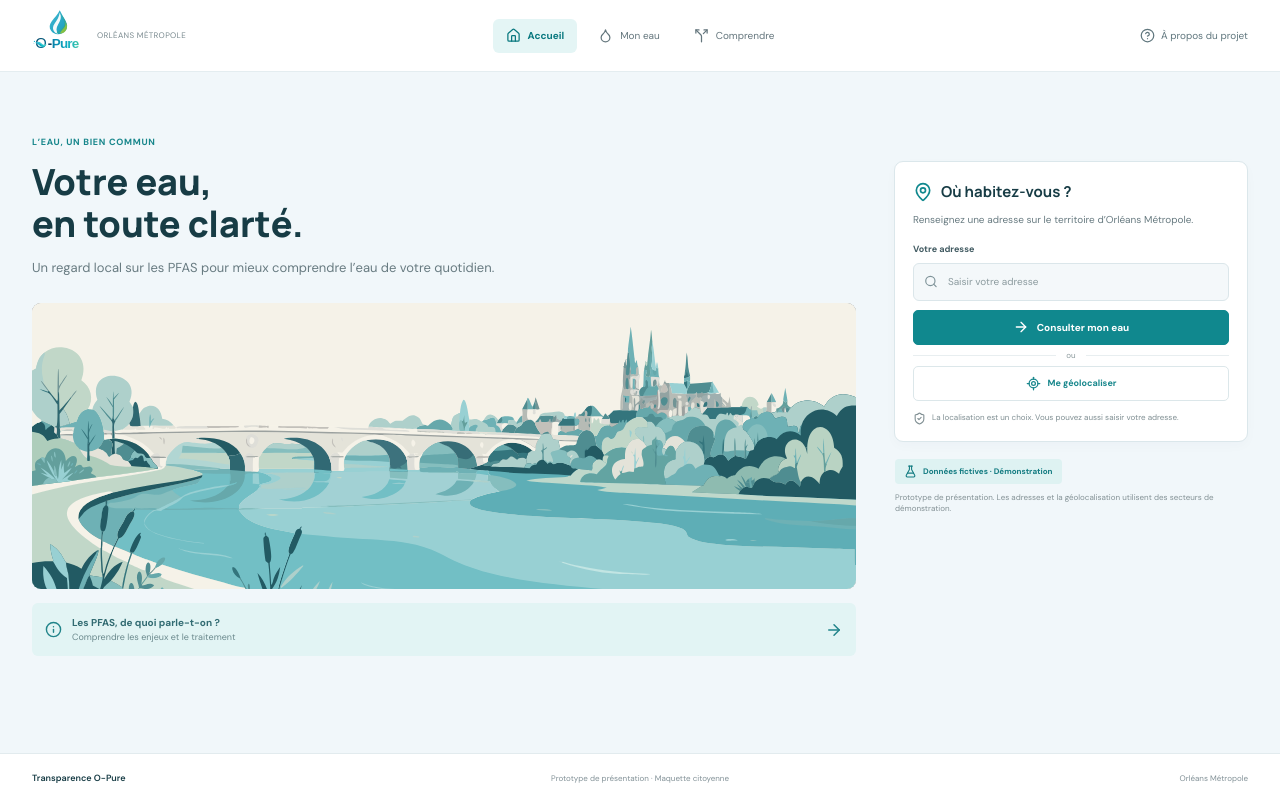
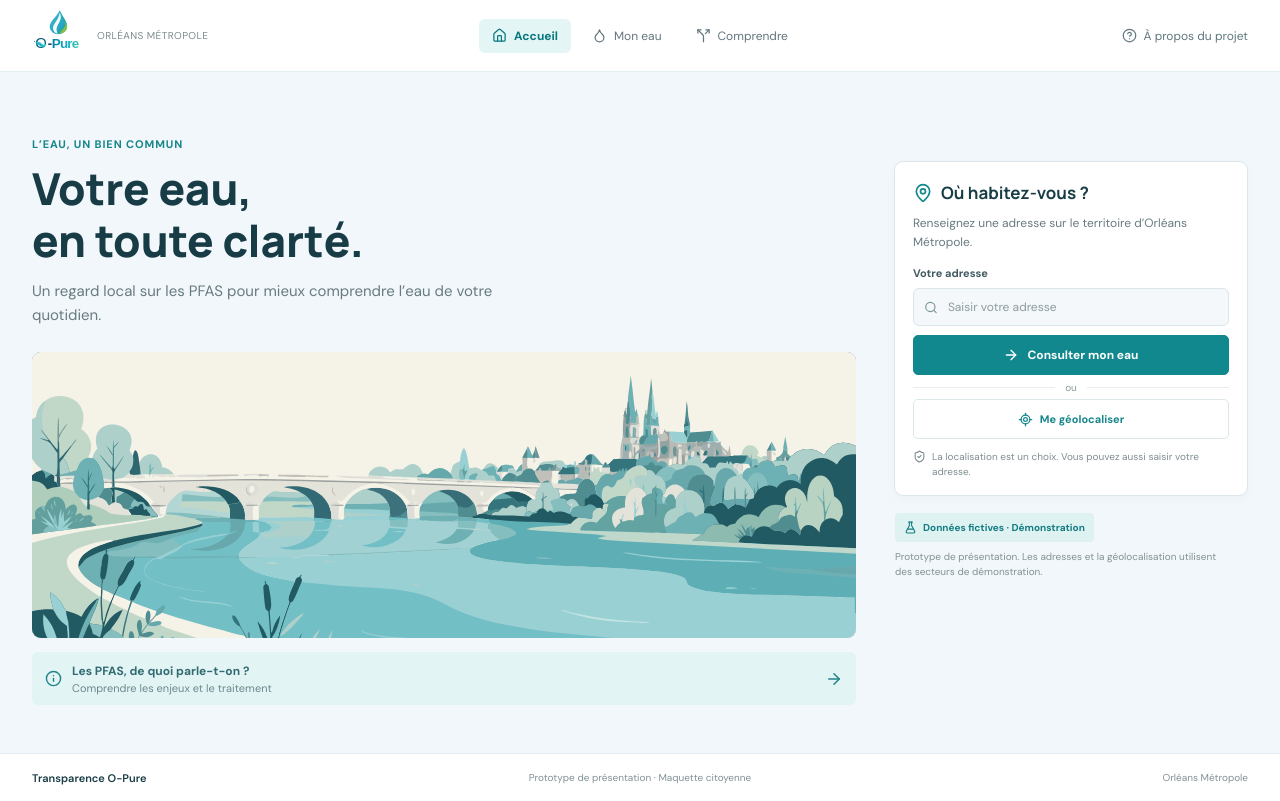
Before and after one commit to alexisdamien22/transparence_o_pure, a React (Vite) app: page / in a window 1280 px wide. Built offline with nearby package versions, Linux system fonts and the light colour scheme.

Commit message:
make text size bigger for pc and bigger screens

```diff
--- a/src/figma.css
+++ b/src/figma.css
@@ -195,6 +195,69 @@ button:disabled { cursor: not-allowed; opacity: .5; }
   .loire-illustration { max-height: 320px; }
 }
 
+@media (min-width: 901px) {
+  .op-brand small { font-size: 10px; }
+  .nav-item, .about-button { font-size: 12px; }
+  .op-footer { font-size: 10px; }
+  .op-footer strong { font-size: 11px; }
+  .op-eyebrow { font-size: 11px; }
+  .home-copy h1 { font-size: 44px; }
+  .screen-heading h1 { font-size: 31px; }
+  .home-lede { font-size: 15px; }
+  .learn-banner strong { font-size: 12px; }
+  .learn-banner small { font-size: 11px; }
+  .location-title h2 { font-size: 17px; }
+  .location-intro { font-size: 12px; }
+  .address-form > label { font-size: 11px; }
+  .address-input input { font-size: 12px; }
+  .address-suggestions strong { font-size: 12px; }
+  .address-suggestions small { font-size: 10px; }
+  .address-suggestions p { font-size: 12px; }
+  .primary-button { min-height: 40px; font-size: 12px; }
+  .or-divider { height: 24px; font-size: 10px; }
+  .geolocate-button { height: 40px; font-size: 11px; }
+  .location-privacy { font-size: 10px; }
+  .form-notice { font-size: 11px; }
+  .demo-badge, .project-badge { min-height: 29px; font-size: 10px; }
+  .demo-disclosure > p { font-size: 10px; }
+  .area-line { font-size: 12px; }
+  .area-line button { font-size: 11px; }
+  .card-kicker { font-size: 10px; }
+  .indicator-grid { grid-template-columns: minmax(0, 1fr) 232px; gap: 24px; }
+  .gauge-caption { font-size: 10px; }
+  .gauge-column h2 { font-size: 20px; }
+  .indicator-legend h3 { font-size: 12px; }
+  .indicator-row { min-height: 32px; padding: 5px 8px; font-size: 10px; }
+  .indicator-row > small { font-size: 8px; }
+  .indicator-description { font-size: 12px; }
+  .indicator-footnote { font-size: 10px; }
+  .info-card-heading h2 { font-size: 14px; }
+  .info-card p { font-size: 11px; }
+  .info-card > strong { font-size: 10px; }
+  .treatment-link { min-height: 56px; }
+  .treatment-link strong { font-size: 11px; }
+  .treatment-link small { font-size: 10px; }
+  .analysis-note { font-size: 10px; }
+  .callout-heading h2 { font-size: 12px; }
+  .alert-callout p { font-size: 10px; }
+  .alert-callout .primary-button { min-height: 38px; font-size: 10px; }
+  .treatment-heading > div > p:last-child { font-size: 12px; }
+  .process-card { min-height: 142px; padding: 17px 16px 14px; }
+  .process-number { font-size: 10px; }
+  .process-card h2 { font-size: 14px; }
+  .process-card p { font-size: 10px; }
+  .outcome-card { min-height: 132px; padding: 17px; }
+  .outcome-card .card-kicker { font-size: 9px; }
+  .outcome-card h2 { font-size: 13px; }
+  .outcome-card p:not(.card-kicker) { font-size: 10px; }
+  .project-caption { font-size: 9px; }
+  .method-caveat p { font-size: 10px; }
+  .back-water-button { min-height: 40px; font-size: 11px; }
+  .about-dialog h2 { font-size: 24px; }
+  .about-dialog > p:not(.op-eyebrow) { font-size: 13px; }
+  .about-dialog > small { font-size: 10px; }
+}
+
 @media (max-width: 900px) {
   .op-header, .op-main { width: min(100% - 40px, 720px); }
   .op-header { width: 100%; padding: 0 max(20px, calc((100% - 720px) / 2)); grid-template-columns: 1fr auto; height: 62px; }
```
